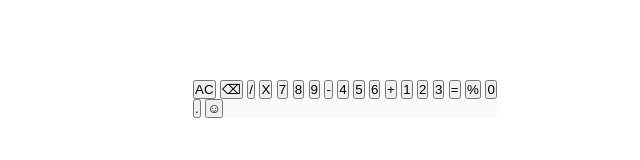
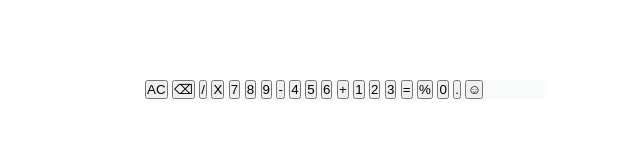
Before and after one commit to william-3D/calculator, a plain HTML site: page index.html in a window 1280 px wide. Shown: the whole page, without its empty margins (295-935 px from the left). Drawn offline with Linux system fonts and the light colour scheme; a web font is replaced by a local one.

Commit message:
adjust calculator shell width

```diff
--- a/stylesheet.css
+++ b/stylesheet.css
@@ -8,6 +8,6 @@
 
 .calculator {
   background: #f9fbfb;
-  width: 19em;
+  width: 25em;
   margin: 5em auto;
 }
```
